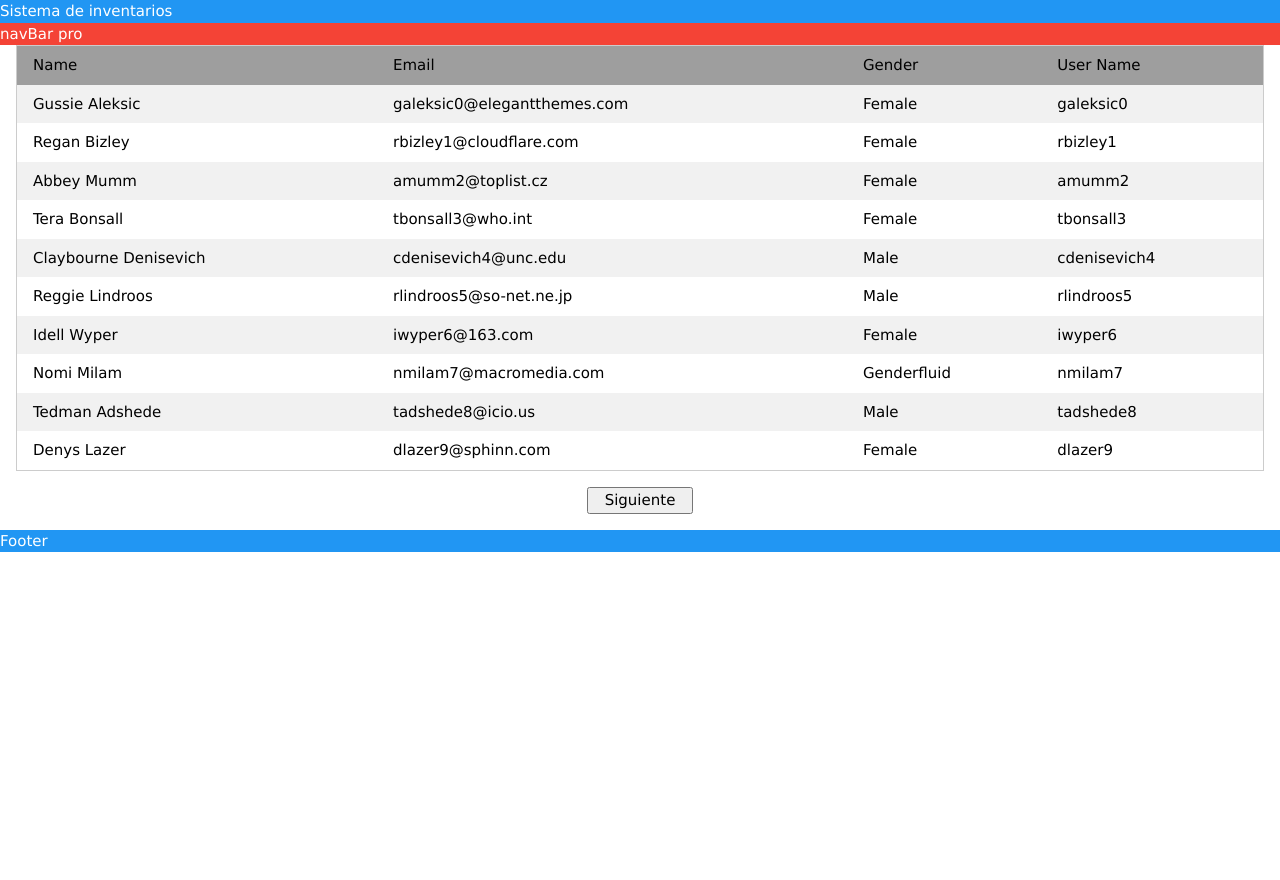
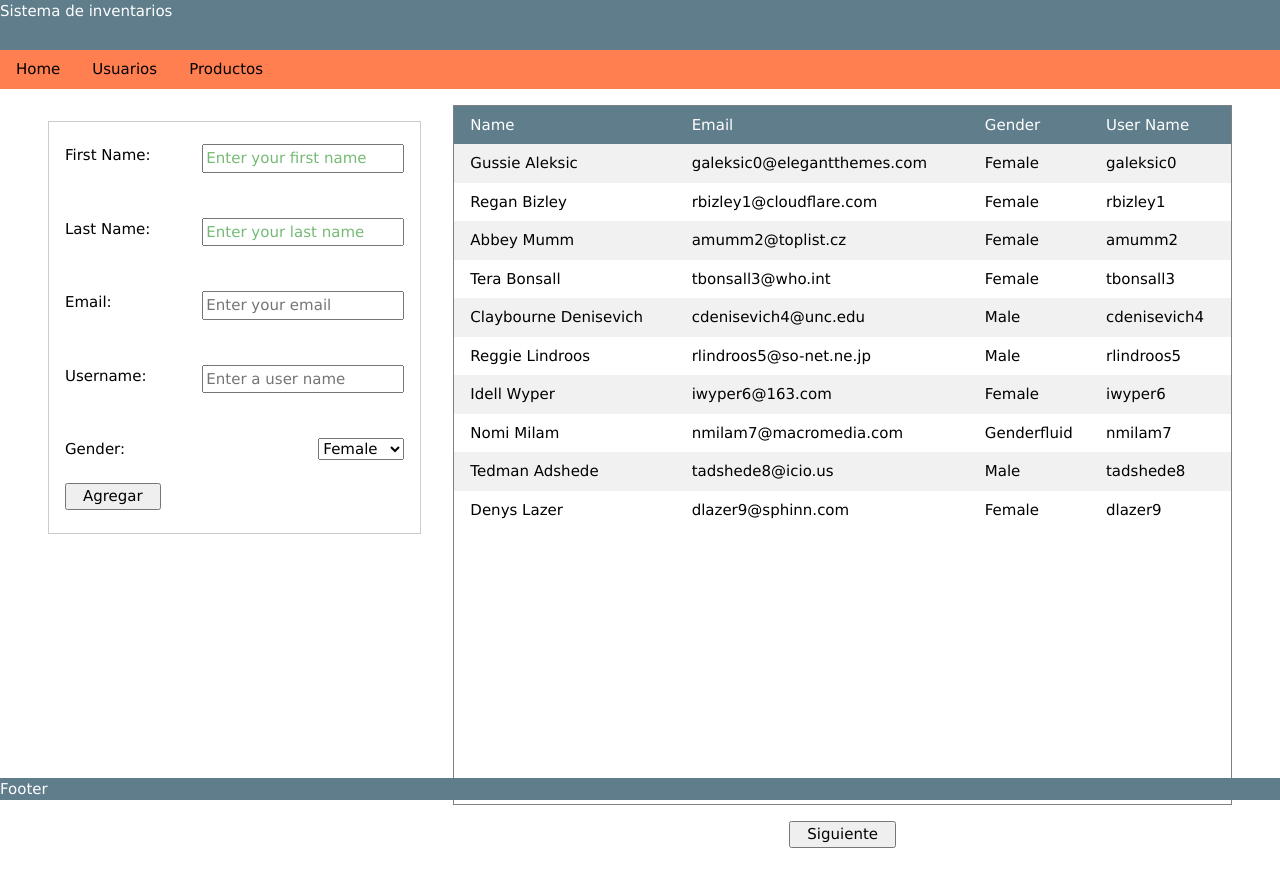
Before and after one commit to adrian-lucas/frontend_inventarios, a React (Create React App) app: page /lista in a window 1280 px wide. Before the commit the page ends 800 px from the top, so only its background shows below. Built offline with nearby package versions, Linux system fonts and the light colour scheme.

Commit message:
formulario de usuario finalizado

```diff
--- a/src/components/footer/footer.jsx
+++ b/src/components/footer/footer.jsx
@@ -2,7 +2,7 @@
 function Footer(){
     return (
         <div>
-            <footer className="w3-blue"> Footer</footer>
+            <footer className="w3-blue-gray w3-bottom"> Footer</footer>
         </div>
     );
 }
--- a/src/components/formulario/formulario.jsx
+++ b/src/components/formulario/formulario.jsx
@@ -1,6 +1,6 @@
 import { useState,useEffect,useRef } from "react";
 
-function Formulario(){
+function Formulario({usuarios,setUsuarios}){
  const [firstName, setFirstName] = useState('');
  const [secondName,setSecondName] = useState('');
  const [email, setEmail] = useState('');
@@ -9,29 +9,46 @@ function Formulario(){
  const [errores,setErrores] = useState({firstName:false,secondName:false});
  const disabled = useRef(null);
 
- const verDatos = (e)=>{
+ const input= useRef();
+ const agregar = (e)=>{
     e.preventDefault();
     let resError = 'ERROR valores inválidos';
-    let resExito = `Nombre: ${firstName} ${secondName} \n Email: ${email} \n Username: ${userName} \n Gender: ${gender}`;
+    // let resExito = `Nombre: ${firstName} ${secondName} \n Email: ${email} \n Username: ${userName} \n Gender: ${gender}`;
     let valido = true;
     if(firstName === ''){
         resError+=`\n First Name :${firstName}`;
         valido = false;
     }
     if(secondName === ''){
-        resError+= `\n Second Name : ${secondName};`;
+        resError+= `\n Last Name : ${secondName}`;
         valido = false;
     }
     if(userName === ''){
-        resError+= `\n User Name: ${userName};`;
+        resError+= `\n User Name: ${userName}`;
         valido = false;
     }
     if(gender === ''){
         resError+= `\n Gender: ${gender}`;
         valido = false;
     }
+    if(email === ''){
+        resError+= `\n Email: ${email}`;
+        valido = false;
+    }
 
-    alert(valido?resExito:resError);
+    if(valido){
+        const nuevoUsuarios = {
+            first_name:firstName,
+            last_name:secondName,
+            email:email,
+            gender:gender,
+            username:userName,
+        }
+        setUsuarios([...usuarios,nuevoUsuarios]);
+        limpiarInputs();
+    }else{
+        alert(resError);
+    }
  }
 
 
@@ -49,42 +66,61 @@ function Formulario(){
 
     return res;
  }
+ const limpiarInputs = ()=>{
+    setFirstName('');
+    setSecondName('');
+    setEmail('');
+    setUserName('');
+    setGender('');
+ }
 
 
 
     return (
-        <div className = "w3-margin w3-border" style = {{maxWidth:'600px'}}>
-            <form onSubmit = {verDatos} className="w3-container">
+        <div className = "w3-margin w3-border" style = {{maxWidth:'400px'}}>
+            <form onSubmit = {agregar} className="w3-container">
                 <label  className="w3-container">
                     First Name:
                     <input
                         className = "w3-right"
                         type = "text"
                         value = {firstName}
+                        placeholder = "Enter your first name"
                         onChange = {
                             (e)=>{
-                            setFirstName(e.target.value);
-                            setErrores(verNames(e.target.value)?{...errores,firstName:false}:{...errores,firstName:true});
+                                setFirstName(e.target.value);
+                                setErrores(
+                                    verNames(e.target.value)?
+                                    {...errores,firstName:false}:
+                                    {...errores,firstName:true}
+                                );
                             }
                         }
                         style = {errores.firstName?{color:'red'}:{color:'green'}}
+                        ref = {input}
 
                     />
                 </label>
                 <br />
                 <label  className = "w3-container">
-                    Second Name:
+                    Last Name:
                     <input
                         className = "w3-right"
                         type = "text"
                         value = {secondName}
+                        placeholder = "Enter your last name"
                         onChange = {
                             (e)=>{
                                 setSecondName(e.target.value);
-                                setErrores(verNames(e.target.value)?{...errores,secondName:false}:{...errores,secondName:true});
+                                setErrores(
+                                    verNames(e.target.value)?
+                                    {...errores,secondName:false}:
+                                    {...errores,secondName:true}
+                                );
                             }
                         }
                         style = {errores.secondName?{color:'red'}:{color:'green'}}
+
 
                     />
                 </label>
@@ -95,6 +131,7 @@ function Formulario(){
                         className = "w3-right"
                         type = "email"
                         value = {email}
+                        placeholder = "Enter your email"
                         onChange = {(e)=>setEmail(e.target.value)}
                     />
                 </label>
@@ -105,6 +142,7 @@ function Formulario(){
                         className = "w3-right"
                         type = "text"
                         value = {userName}
+                        placeholder = "Enter a user name"
                         onChange = {(e)=>setUserName(e.target.value)}
                     />
                 </label>
@@ -117,7 +155,6 @@ function Formulario(){
                         value = {gender}
                         onChange = {(e)=>setGender(e.target.value)}
                         >
-                            <option value=""></option>
                             <option value="female">Female</option>
                             <option value="male">Male</option>
                             <option value="agender">Agender</option>
@@ -126,7 +163,7 @@ function Formulario(){
                     </select>
                 </label>
                 <label className="w3-container">
-                    <input className="w3-container" type="submit" value = "Enviar"  ref = {disabled}/>
+                    <input className="w3-container" type="submit" value = "Agregar"  ref = {disabled}/>
                 </label>
             </form>
         </div>
--- a/src/components/header/header.jsx
+++ b/src/components/header/header.jsx
@@ -1,7 +1,9 @@
 function Header(){
     return (
         <div>
-            <header className="w3-blue">Sistema de inventarios</header>
+            <header className="w3-blue-gray" style={{height:'50px'}}>
+                Sistema de inventarios
+            </header>
         </div>
     );
 }
--- a/src/components/lista/lista.jsx
+++ b/src/components/lista/lista.jsx
@@ -1,6 +1,8 @@
 import data from '../../mockdata_usuarios.json';
+import '../../styles/tabla.css'
 import Tarjeta from '../tarjeta/tarjeta';
 import { useRef,useState} from 'react';
+import Formulario from '../formulario/formulario';
 
 //let cantUsuarios = 10;
 function Lista(){
@@ -12,7 +14,7 @@ function Lista(){
     const [tarjetaVisible,setTarjetaVisible] = useState(false);
     const [user,setUser] = useState(null);
    // const [cantUsuarios,setCantUsuarios] = useState(10);
-
+    //table w3-table w3-striped w3-border
 
     const agregarUsuario = ()=>{
         //console.log(cantUsuarios);
@@ -24,13 +26,19 @@ function Lista(){
     }
 
     return(
-        <div className='w3-container' ref={divRef}>
+        <div className='w3-container w3-margin w3-row' ref={divRef}>
+            <div className='w3-third'>
+                <Formulario usuarios = {usuarios} setUsuarios = {setUsuarios}/>
+            </div>
             <div>
                 {tarjetaVisible?<Tarjeta user={user} setTarjetaVisible={setTarjetaVisible}/>:undefined}
             </div>
-            <table className='w3-table w3-striped w3-border'>
-                <tbody>
-                    <tr className='w3-gray' key={'cabecera'}>
+            <div className='w3-container w3-twothird w3-right'>
+                <div className=''>
+                    <div className='container '>
+                        <table className='data w3-table w3-striped  w3-hoverable' >
+                            <tbody >
+                                <tr className='w3-blue-grey' key={'cabecera'}>
                                     <td>Name</td>
                                     <td>Email</td>
                                     <td>Gender</td>
@@ -51,8 +59,11 @@ function Lista(){
                                 }
                             </tbody>
                         </table>
+                    </div>
+                </div>
                 <div className='w3-center w3-container w3-margin'>
-            <button className='w3-center w3-container' onClick={agregarUsuario}>Siguiente</button>
+                    <button className='w3-container' onClick={agregarUsuario}>Siguiente</button>
+                </div>
             </div>
         </div>
     );
--- a/src/components/navBar/navBar.jsx
+++ b/src/components/navBar/navBar.jsx
@@ -1,8 +1,10 @@
 import '../../styles/w3.css'
 function NavBar(){
     return(
-        <div className='w3-red'>
-            navBar pro
+        <div className='w3-bar' style={{backgroundColor:'coral'}}>
+            <div className='w3-bar-item w3-hover-blue-grey'>Home</div>
+            <div className='w3-bar-item w3-hover-blue-grey'>Usuarios</div>
+            <div className='w3-bar-item w3-hover-blue-grey'>Productos</div>
         </div>
     )
 }
--- a/src/pages/home.jsx
+++ b/src/pages/home.jsx
@@ -1,4 +1,14 @@
+import ApiServices from "../services/api.services";
+
 function Home(){
+
+    const getProductos = async()=>{
+        const response = await ApiServices.getProductos();
+        if(response.status === 200){
+            console.log(response.data.data);
+        }
+    }
+    getProductos();
     return 'Home';
 }
 export default Home;
--- a/src/pages/pageLista.jsx
+++ b/src/pages/pageLista.jsx
@@ -4,6 +4,7 @@ import NavBar from "../components/navBar/navBar";
 import Lista from "../components/lista/lista";
 
 function PageLista(){
+
     return(
         <div>
             <Lista/>
--- a/src/routes/Router.jsx
+++ b/src/routes/Router.jsx
@@ -7,7 +7,7 @@ import Formulario from "../components/formulario/formulario";
 function Router(){
     return (
         <Routes>
-            <Route path="/" element={<Formulario/>}/>
+            <Route path="/" element={<Home/>}/>
             <Route path="/info" element={<Info/>}/>
             <Route path="/lista" element={<PageLista/>} />
         </Routes>
--- /dev/null
+++ b/src/services/api.services.js
@@ -0,0 +1,26 @@
+import { API } from "./conection";
+const ApiServices = {
+    getProductos:async ()=>{
+        let response ={};
+        await API.get('producto/view-pagination')
+            .then((res)=>{response=res})
+            .catch((error)=>{
+                response=error.response?error.response:{};
+               // console.log(error);
+            });
+        //console.log(response);
+        return response;
+    },
+    geProductos:async ()=>{
+        let response ={};
+        await API.post('producto/view-pagination',)
+            .then((res)=>{response=res})
+            .catch((error)=>{
+                response=error.response?error.response:{};
+               // console.log(error);
+            });
+        //console.log(response);
+        return response;
+    }
+}
+export default ApiServices;
--- /dev/null
+++ b/src/services/conection.js
@@ -0,0 +1,3 @@
+import axios from "axios";
+//console.log(process.env.REACT_APP_API_URL);
+export const API = axios.create({baseURL:process.env.REACT_APP_API_URL});
--- /dev/null
+++ b/src/styles/tabla.css
@@ -0,0 +1,7 @@
+.container {
+    height: 700px;
+    overflow-y: scroll;
+    border: solid gray;
+    border-width: 1px;
+
+   }
```
Also changed, not shown: 1 other file (tests, documents, lock files or other folders). Lines whose indentation alone changed are shown as unchanged.
